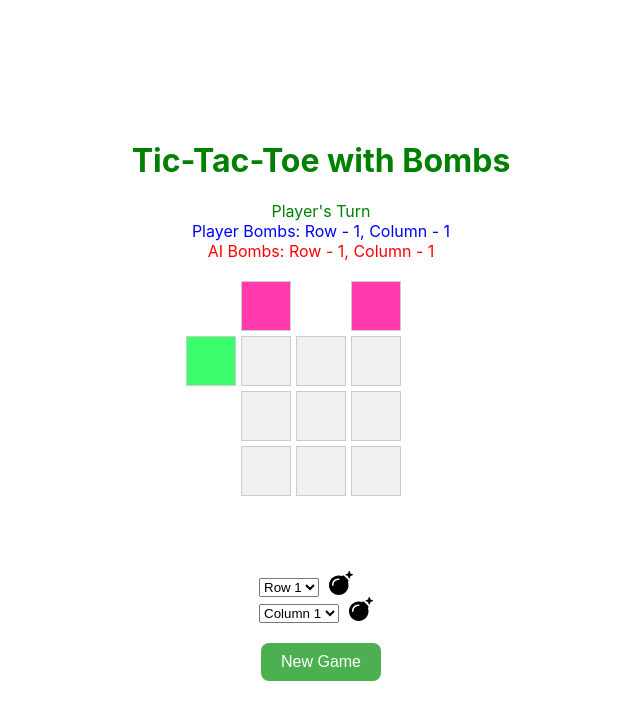
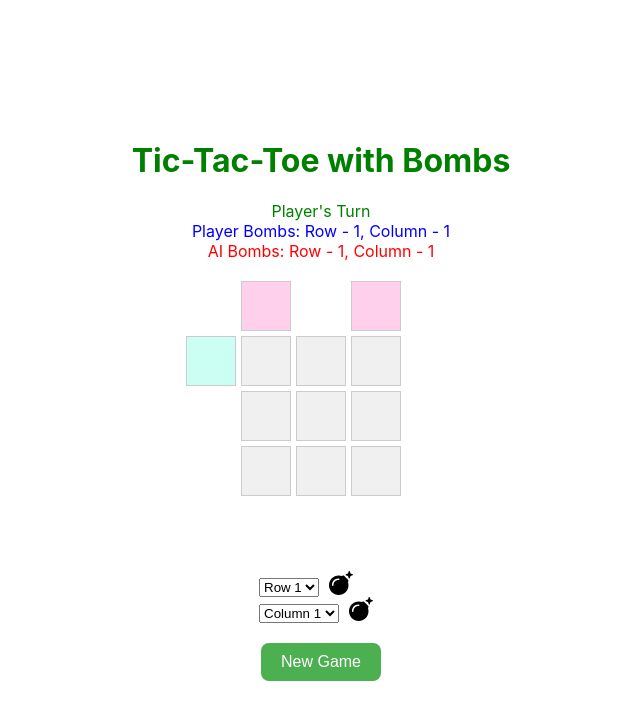
Before and after one commit to EladArmoni/Tic-Tac-Toe, a React (Create React App) app: page / in a window 1280 px wide. Shown: the top 720 px of the page, without its empty margins (319-959 px from the left). Built offline with nearby package versions, Linux system fonts and the light colour scheme.

Commit message:
color for choose bomb hover

```diff
--- a/src/App.jsx
+++ b/src/App.jsx
@@ -28,7 +28,7 @@ const BombIcon = styled(FontAwesomeIcon)`
   margin: 0 10px;
   font-size: 24px;
   &:hover {
-    color: red;
+    color: ${({ type }) => (type === "row" ? "#ff3bad7f" : "#3bffd57b")};
   }
 
   &.disabled {
@@ -53,13 +53,13 @@ const CellButton = styled.button`
   color: ${({ value }) =>
     value === 1 ? "blue" : value === -1 ? "red" : "black"};
   background-color: ${({ rowIndex, colIndex, selectedRow, selectedCol }) =>
-    rowIndex === selectedRow ? "#ff3bad" : colIndex === selectedCol ? "#3bff6c": "#f0f0f0"};
+    rowIndex === selectedRow ? "#ff3bad3d" : colIndex === selectedCol ? "#3bffd542": "#f0f0f0"};
   border: 1px solid #ccc;
   transition: background-color 0.3s ease;
   visibility: ${({ value }) => (value === -2 ? "hidden" : "visible")};
   &:hover {
     background-color: ${({ rowIndex, colIndex, selectedRow, selectedCol }) =>
-    rowIndex === selectedRow || colIndex === selectedCol ? "#ff3bad" : "#e0e0e0"};
+    rowIndex === selectedRow || colIndex === selectedCol ? "#e0e0e0" : "#e0e0e0"};
   }
 
   &:disabled {
@@ -861,6 +861,7 @@ const App = () => {
               icon={faBomb}
               onClick={() => placeBomb("row")}
               className={playerBombs.row === 0 ? "disabled" : ""}
+              type="row"
             />
           </div>
           <div>
@@ -879,6 +880,7 @@ const App = () => {
               icon={faBomb}
               onClick={() => placeBomb("col")}
               className={playerBombs.col === 0 ? "disabled" : ""}
+              type="col"
             />
           </div>
         </BombControlsContainer>
```
